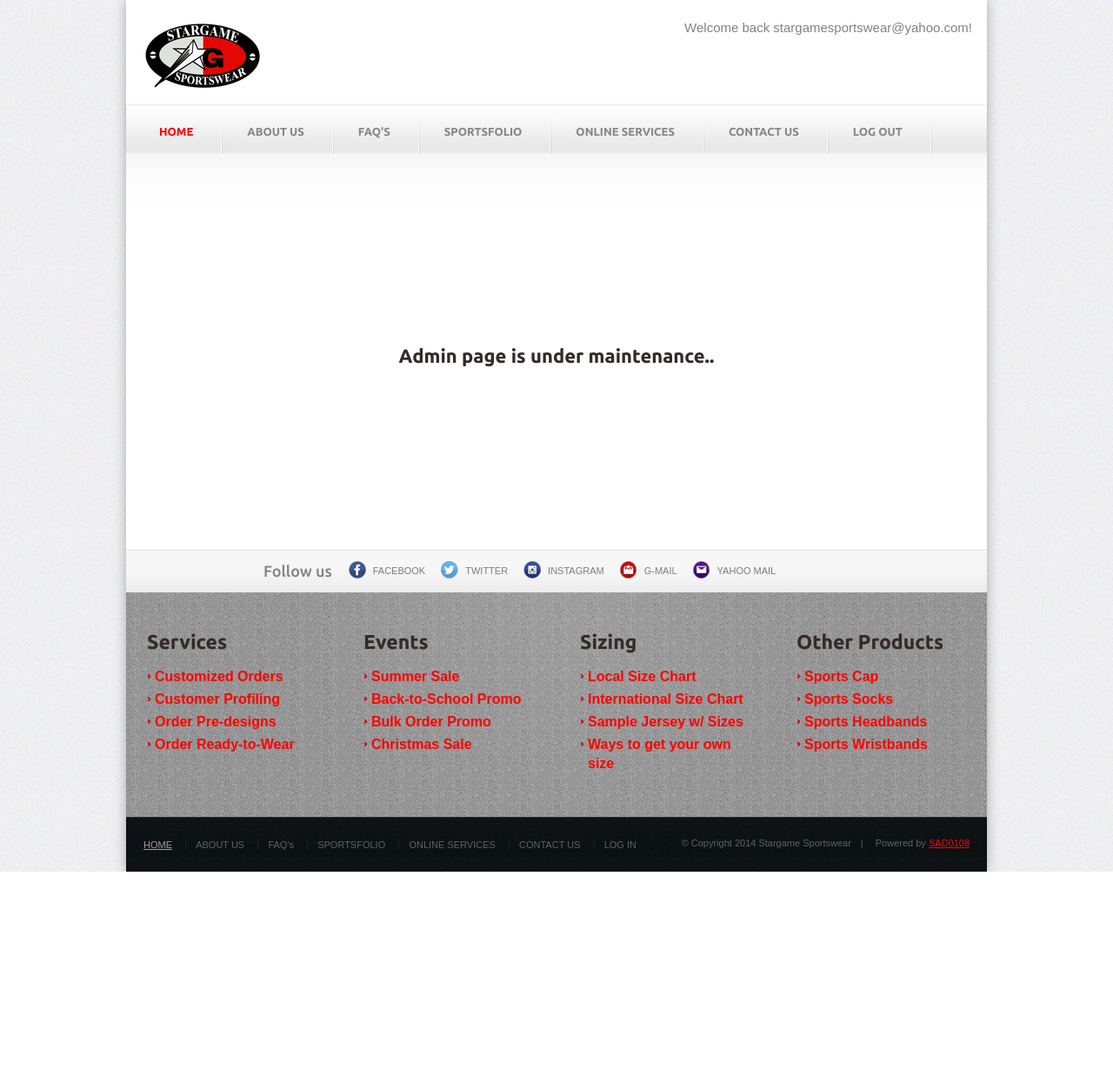
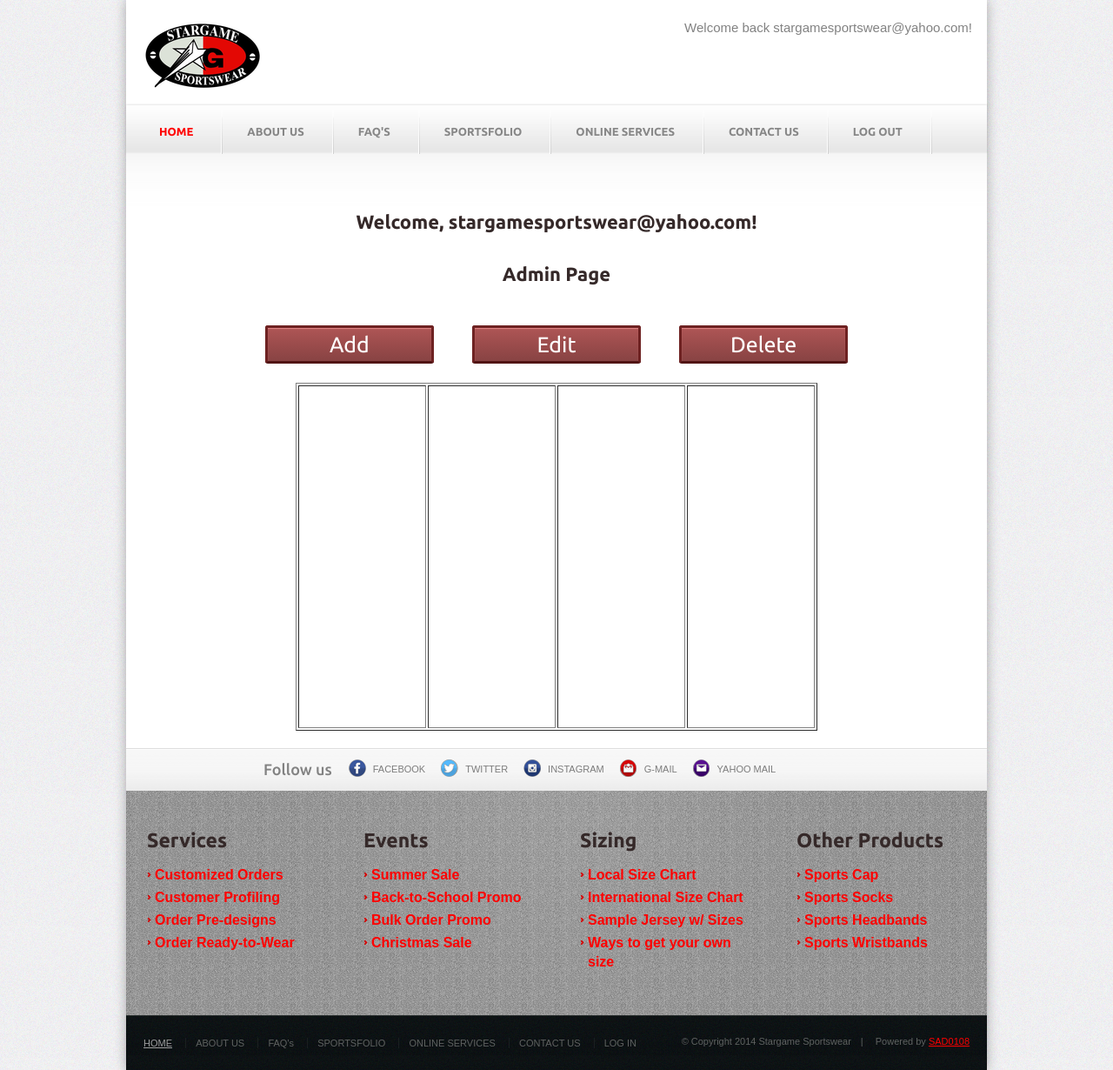
Before and after one commit to neilgarcia/sad0108, a PHP site: page /sad0108/admin.php in a window 1280 px wide. Shown: the whole page at 87% size. Before the commit the page ends 1002 px from the top, so only its background shows below. Run offline with PHP 8.4, Linux system fonts and the light colour scheme; a user stored in the database is signed in.

Commit message:
Created admin page

```diff
--- a/html/default/admin.php
+++ b/html/default/admin.php
@@ -30,16 +30,23 @@
 					<a href="#" class="m-btn-grey grey-btn">request a demo</a>
 
 					<section class="cnus">
+					<?php
 
-						<br><br><br><br><br><br><br>
+					if(isset($_SESSION['activeadmin'])){
+						include_once 'adminpage.php';
+					}else{
+						echo '<br><br><br><br><br><br><br>
 
-						<h2><strong>Admin page is under maintenance..</strong></h2>
+						<h2><strong>You dont have the permission to view this page..</strong></h2>
 
 						<div class="cl">&nbsp;</div>
 
-						<br><br><br><br><br><br><br><br>
+						<br><br><br><br><br><br><br><br>';
+					}
 
+					?>
 					</section>
+
 
 				</div>
 				<!-- end of main -->
--- /dev/null
+++ b/html/default/adminpage.php
@@ -0,0 +1,24 @@
+<center>
+<h2><strong>
+Welcome,
+<?php
+
+	echo $_SESSION['activeadmin'], "!";
+?>
+</strong></h2>
+<br>
+<h2><strong>Admin Page</strong></h2>
+<br>
+<a href="#" id="btnAdd" class="sidemargin button">Add</a>
+<a href="#" id="btnEdit"  class="sidemargin button">Edit</a>
+<a href="#" id="btnDelete"  class="sidemargin button">Delete</a>
+<br><br>
+<table border=1 width='600px' height='400px'>
+<tr>
+	<td></td>
+	<td></td>
+	<td></td>
+	<td></td>
+</tr>
+</table>
+</center>
--- a/html/default/css/style.css
+++ b/html/default/css/style.css
@@ -346,18 +346,24 @@ article, aside, details, footer, header, menu, nav, section { display: block; }
 	width: 388px;
 }
 
-#button{
+.button{
 	font-size: 25px;
+	font-family: 'Ubuntu', sans-serif;
 	margin-top: 10px;
+	display: inline-block;
 	width: 194px;
-	padding: 5px;
+	padding: 8px;
 	border-radius: 3px;
 	border-style: solid;
 	color: white;
-	background: -webkit-linear-gradient(#67ae55, #578843);
-	-webkit-box-shadow: inset 0 1px 1px #a4e388;
-	border-color: #3b6e22 #3b6e22 #2c5115;
+	background: -webkit-linear-gradient(#AE5555, #884343);
+	-webkit-box-shadow: inset 0 1px 1px #E38888;
+	box-sizing: border-box;
+	border-color: #6E2222 #6E2222 #511515;
 	cursor: pointer;
+}
+.button:hover{
+	text-decoration: none;
 }
 
 #signupResult{
@@ -368,3 +374,8 @@ article, aside, details, footer, header, menu, nav, section { display: block; }
 	-webkit-margin-end: 0px;
 	font-weight: bold;
 }
+
+.sidemargin{
+	margin-left: 20px;
+	margin-right: 20px;
+}
```
